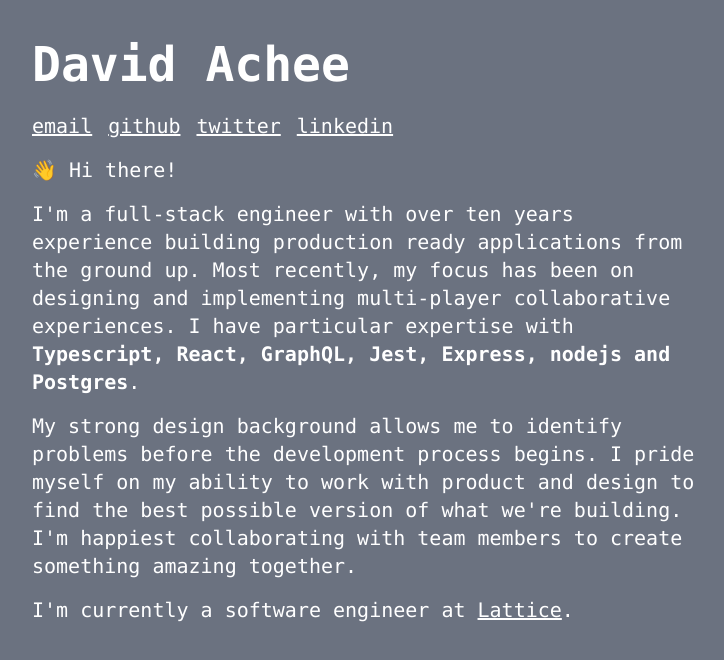
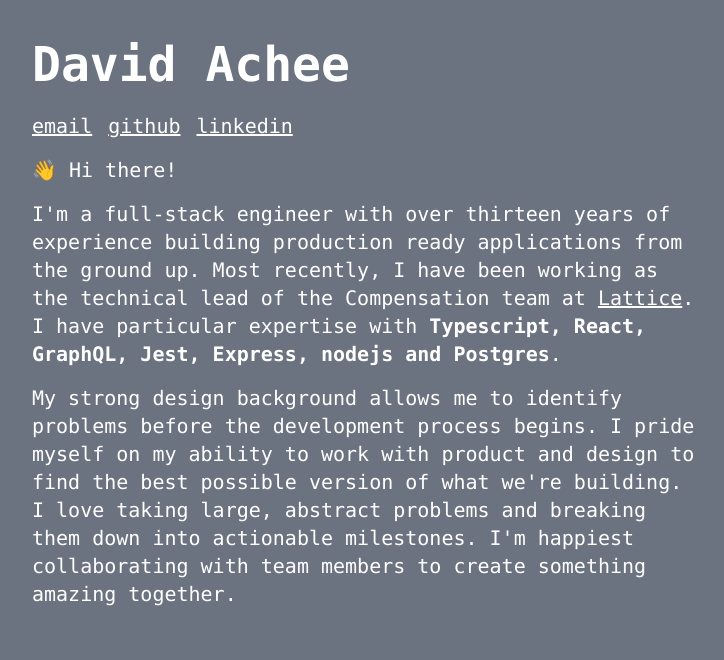
Before and after one commit to davidachee/davidachee, a Next.js app: page / in a window 1280 px wide. Shown: the top 660 px of the page, without its empty margins (8-732 px from the left). Built offline with nearby package versions, Linux system fonts and the light colour scheme.

Commit message:
Update copy

```diff
--- a/pages/index.tsx
+++ b/pages/index.tsx
@@ -8,7 +8,6 @@ export default function IndexPage() {
         <p className="font-mono font-light pt-4 text-xl max-w-2xl text-white">
           <InlineLink className="pr-4" href="mailto:hi@davidachee.com" text="email" />
           <InlineLink className="pr-4" href="https://github.com/davidachee" text="github" />
-          <InlineLink className="pr-4" href="https://twitter.com/davidachee" text="twitter" />
           <InlineLink
             className="pr-4"
             href="https://www.linkedin.com/in/david-achee-14380338/"
@@ -17,9 +16,10 @@ export default function IndexPage() {
         </p>
         <p className="font-mono font-light pt-4 text-xl max-w-2xl text-white">👋 Hi there!</p>
         <p className="font-mono font-light pt-4 text-xl max-w-2xl text-white">
-          I'm a full-stack engineer with over ten years experience building production ready
-          applications from the ground up. Most recently, my focus has been on designing and
-          implementing multi-player collaborative experiences. I have particular expertise with{' '}
+          I'm a full-stack engineer with over thirteen years of experience building production ready
+          applications from the ground up. Most recently, I have been working as the technical lead
+          of the Compensation team at <InlineLink href="https://www.lattice.com/" text="Lattice" />.
+          I have particular expertise with{' '}
           <strong className="font-bold">
             Typescript, React, GraphQL, Jest, Express, nodejs and Postgres
           </strong>
@@ -28,12 +28,9 @@ export default function IndexPage() {
         <p className="font-mono font-light pt-4 text-xl max-w-2xl text-white">
           My strong design background allows me to identify problems before the development process
           begins. I pride myself on my ability to work with product and design to find the best
-          possible version of what we're building. I'm happiest collaborating with team members to
-          create something amazing together.
-        </p>
-        <p className="font-mono font-light pt-4 text-xl max-w-2xl text-white">
-          I'm currently a software engineer at{' '}
-          <InlineLink href="https://www.lattice.com/" text="Lattice" />.
+          possible version of what we're building. I love taking large, abstract problems and
+          breaking them down into actionable milestones. I'm happiest collaborating with team
+          members to create something amazing together.
         </p>
       </div>
     </>
```
Also changed, not shown: 1 other file (tests, documents, lock files or other folders).
